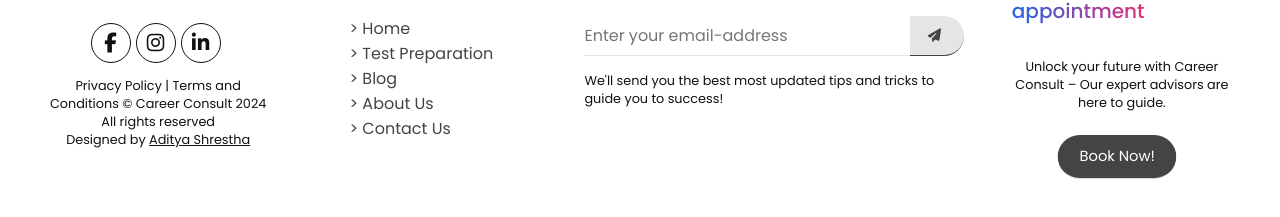
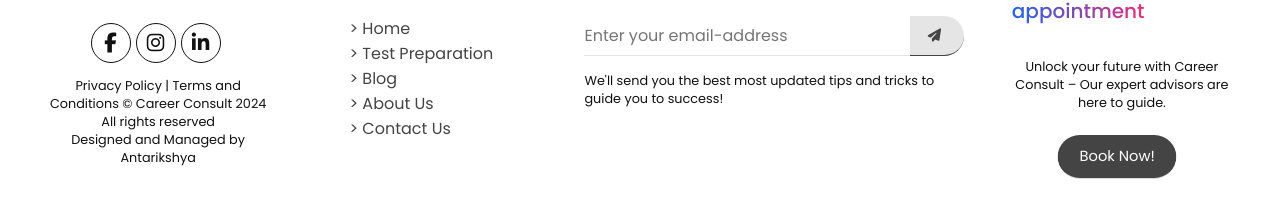
Before and after one commit to adiadishr/CareerConsult, a plain HTML site: page pages/aboutus.html in a window 1280 px wide. Shown: the part 3267-3484 px from the top of the page. Drawn offline with nearby package versions, Linux system fonts and the light colour scheme; a script that the page names is missing.

Commit message:
changed attribution from Aditya Shrestha to Antarikshya

```diff
--- a/pages/aboutus.html
+++ b/pages/aboutus.html
@@ -439,8 +439,7 @@
         <p>
           Privacy Policy | Terms and Conditions © Career Consult 2024 <br />
           All rights reserved <br />
-          Designed by
-          <a href="https://www.linkedin.com/in/aditya-shrestha-tech/" target="_blank">Aditya Shrestha</a>
+          Designed and Managed by Antarikshya
         </p>
       </div>
     </div>
```
Also changed, not shown: pages/contact.html (+1 -2 lines), pages/studyabroad/studyaus.html (+1 -2 lines), pages/studyabroad/studycan.html (+1 -2 lines), pages/studyabroad/studynzl.html (+1 -2 lines), pages/studyabroad/studyuk.html (+1 -2 lines), pages/studyabroad/studyus.html (+1 -2 lines), pages/testpreparation.html (+1 -2 lines).
